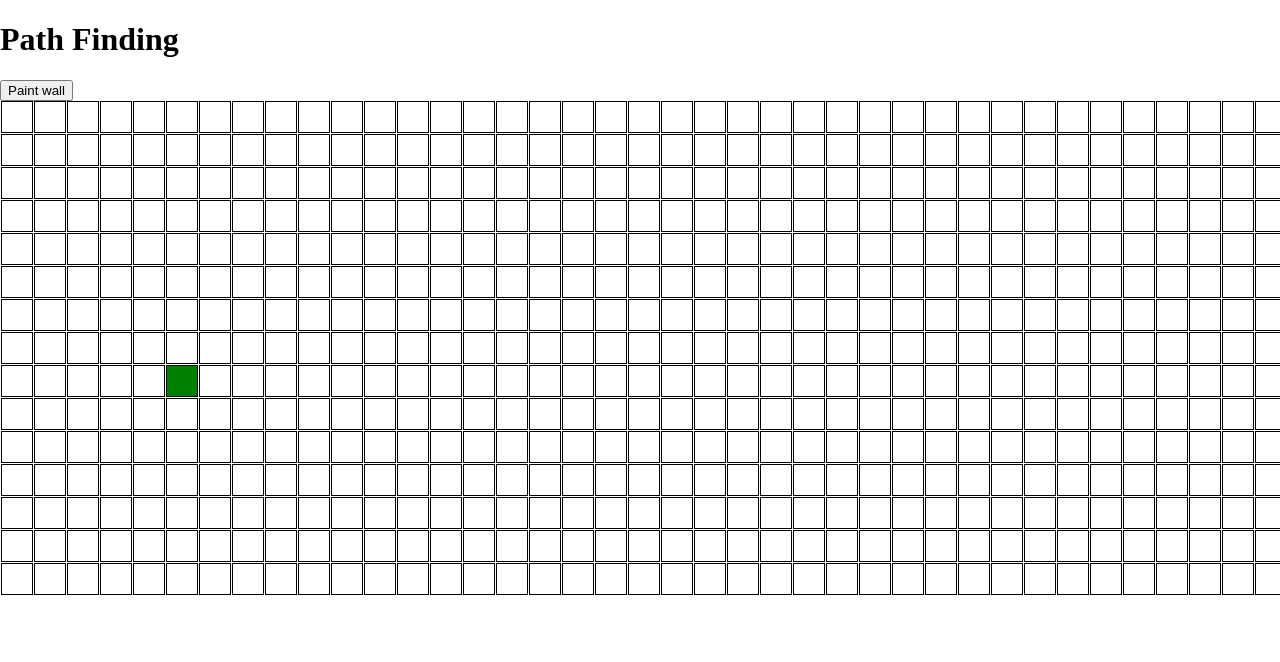
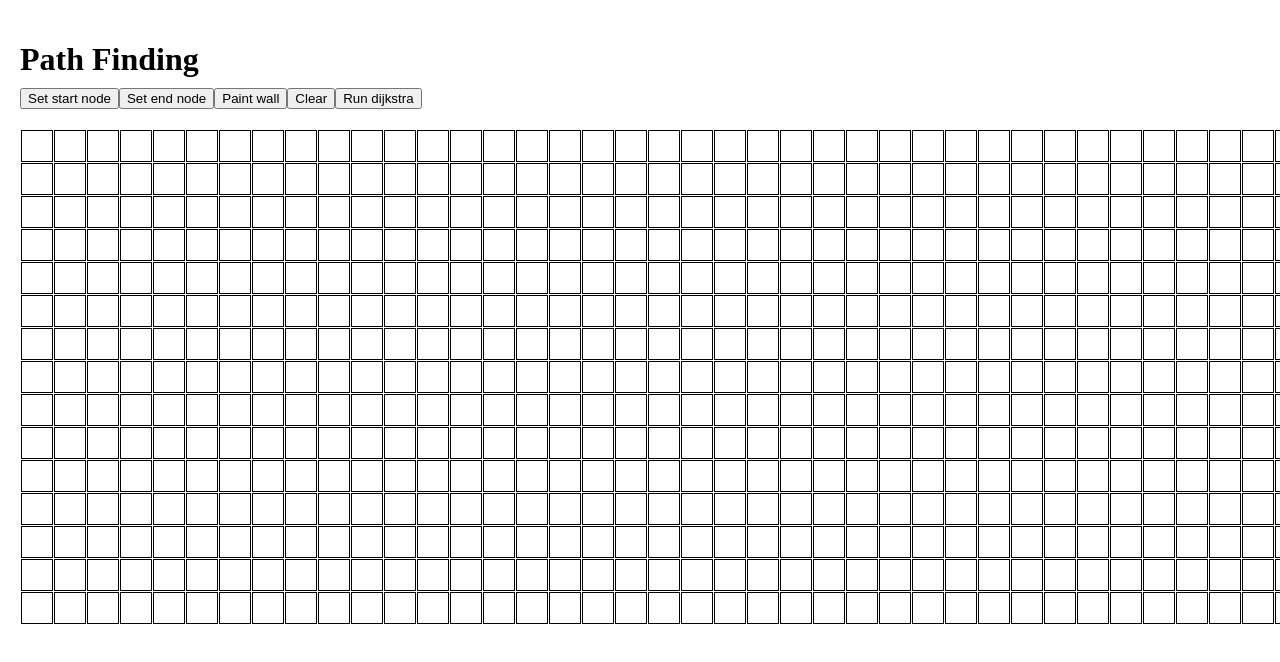
Before and after one commit to andytseng1993/Pathfinding, a React (Vite) app: page / in a window 1280 px wide. Shown: the top 662 px of the page. Built offline with nearby package versions, Linux system fonts and the light colour scheme.

Commit message:
Build draw wall and delete wall by click

```diff
--- a/src/App.jsx
+++ b/src/App.jsx
@@ -1,7 +1,11 @@
 import Path from './pages/Path'
 
 function App() {
-	return <Path />
+	return (
+		<div style={{ padding: '20px' }}>
+			<Path />
+		</div>
+	)
 }
 
 export default App
--- /dev/null
+++ b/src/algorithms/Dijkstra.jsx
@@ -0,0 +1,3 @@
+export const dijkstra = () => {
+	return 1
+}
--- a/src/components/Node.jsx
+++ b/src/components/Node.jsx
@@ -1,6 +1,5 @@
 import classes from './Node.module.css'
 import { motion } from 'framer-motion'
-import { useState } from 'react'
 
 const Node = ({
 	path,
@@ -8,11 +7,23 @@ const Node = ({
 	paintWallBtn,
 	paintWall,
 	setPaintWall,
+	startBtn,
+	endBtn,
 }) => {
 	const handleClick = (row, col) => {
-		const isStart = false
-		const isFinish = true
-		handleChangeNode(row, col, isStart, isFinish)
+		let isStart = false
+		let isFinish = false
+		let isWall = false
+		if (startBtn) {
+			isStart = true
+		}
+		if (endBtn) {
+			isFinish = true
+		}
+		if (paintWallBtn) {
+			isWall = true
+		}
+		handleChangeNode(row, col, isStart, isFinish, isWall)
 	}
 	const handlePaintWallStart = () => {
 		if (!paintWallBtn) return
@@ -28,7 +39,7 @@ const Node = ({
 		if (!paintWallBtn) return
 		setPaintWall(false)
 	}
-	console.log(1)
+
 	return path.map((col, index) => (
 		<motion.div
 			initial={{ opacity: 0 }}
--- a/src/pages/Path.jsx
+++ b/src/pages/Path.jsx
@@ -2,12 +2,17 @@ import { useEffect, useState } from 'react'
 import Node from '../components/Node'
 import classes from './Path.module.css'
 import { motion } from 'framer-motion'
+import { dijkstra } from '../algorithms/Dijkstra'
 
 const Path = () => {
 	const [pathes, setPathes] = useState([])
 	const [paintWallBtn, setPaintWallBtn] = useState(false)
 	const [paintWall, setPaintWall] = useState(false)
-
+	const [startBtn, setStartBtn] = useState(false)
+	const [startNode, setStartNode] = useState([])
+	const [endBtn, setEndBtn] = useState(false)
+	const [endNode, setEndNode] = useState([])
+	console.log(startNode, endNode)
 	useEffect(() => {
 		let nodes = []
 		for (let row = 0; row < 15; row++) {
@@ -16,8 +21,8 @@ const Path = () => {
 				const currentNode = {
 					row,
 					col,
-					isStart: row === 8 && col === 5,
-					isFinish: row === 8 && col === 45,
+					isStart: false,
+					isFinish: false,
 					isWall: false,
 				}
 				currentRow.push(currentNode)
@@ -40,22 +45,88 @@ const Path = () => {
 			isStart,
 			isFinish,
 			isWall,
+			distance: Infinity,
+			isVisited: false,
+			previousNode: null,
 		}
-		newPathes[row].splice(col, 1, newNode)
+		if (isStart && startNode.length > 0) {
+			newPathes[startNode[0]][startNode[1]].isStart = false
+			newPathes[row][col].isStart = true
+		}
+		if (isFinish && endNode.length > 0) {
+			newPathes[endNode[0]][endNode[1]].isFinish = false
+			newPathes[row][col].isFinish = true
+		}
+		if (isWall) {
+			newPathes[row][col].isWall = !newPathes[row][col].isWall
+		}
 		setPathes(newPathes)
+		if (isStart) setStartNode([row, col])
+		if (isFinish) setEndNode([row, col])
+		setStartBtn(false)
+		setEndBtn(false)
 	}
-	const handlePaintWall = () => {
-		setPaintWallBtn(!paintWallBtn)
+
+	const handleSetBtn = (string) => {
+		if (string === 'start') {
+			setStartBtn(true)
+			setEndBtn(false)
+			setPaintWallBtn(false)
+		}
+		if (string === 'end') {
+			setStartBtn(false)
+			setEndBtn(true)
+			setPaintWallBtn(false)
+		}
+		if (string === 'wall') {
+			setStartBtn(false)
+			setEndBtn(false)
+			setPaintWallBtn(true)
+		}
 	}
 	const handleStopPainting = () => {
 		setPaintWall(false)
 	}
+	const handleClear = () => {
+		let nodes = []
+		for (let row = 0; row < 15; row++) {
+			let currentRow = []
+			for (let col = 0; col < 50; col++) {
+				const currentNode = {
+					row,
+					col,
+					isStart: false,
+					isFinish: false,
+					isWall: false,
+				}
+				currentRow.push(currentNode)
+			}
+			nodes.push(currentRow)
+		}
+		setPathes(nodes)
+		setStartBtn(false)
+		setEndBtn(false)
+		setPaintWallBtn(false)
+	}
+	const handleRunDijkstraBtn = () => {
+		console.log(dijkstra())
+	}
 	return (
 		<>
-			<h1>Path Finding</h1>
-			<button onClick={handlePaintWall}>
-				{paintWallBtn ? 'Painting wall..' : 'Paint wall'}
-			</button>
+			<h1 style={{ marginBottom: '10px' }}>Path Finding</h1>
+			<div style={{ marginBottom: '20px' }}>
+				<button onClick={() => handleSetBtn('start')}>
+					{startBtn ? 'Setting start node' : 'Set start node'}
+				</button>
+				<button onClick={() => handleSetBtn('end')}>
+					{endBtn ? 'Setting end node' : 'Set end node'}
+				</button>
+				<button onClick={() => handleSetBtn('wall')}>
+					{paintWallBtn ? 'Painting wall..' : 'Paint wall'}
+				</button>
+				<button onClick={handleClear}>Clear</button>
+				<button onClick={handleRunDijkstraBtn}>Run dijkstra</button>
+			</div>
 			<div
 				style={{
 					display: 'block',
@@ -84,6 +155,8 @@ const Path = () => {
 							paintWallBtn={paintWallBtn}
 							paintWall={paintWall}
 							setPaintWall={setPaintWall}
+							startBtn={startBtn}
+							endBtn={endBtn}
 						/>
 					</motion.div>
 				))}
```
